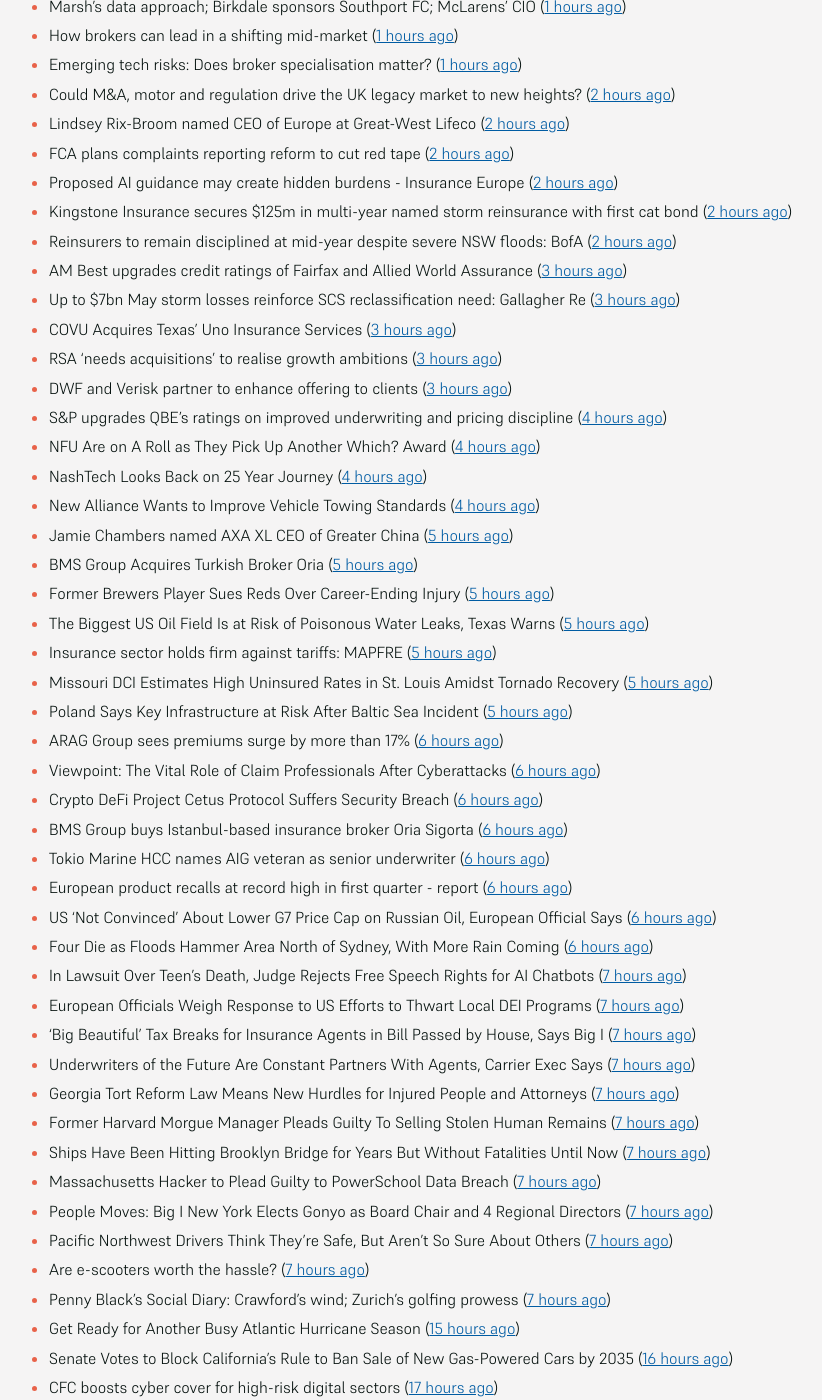
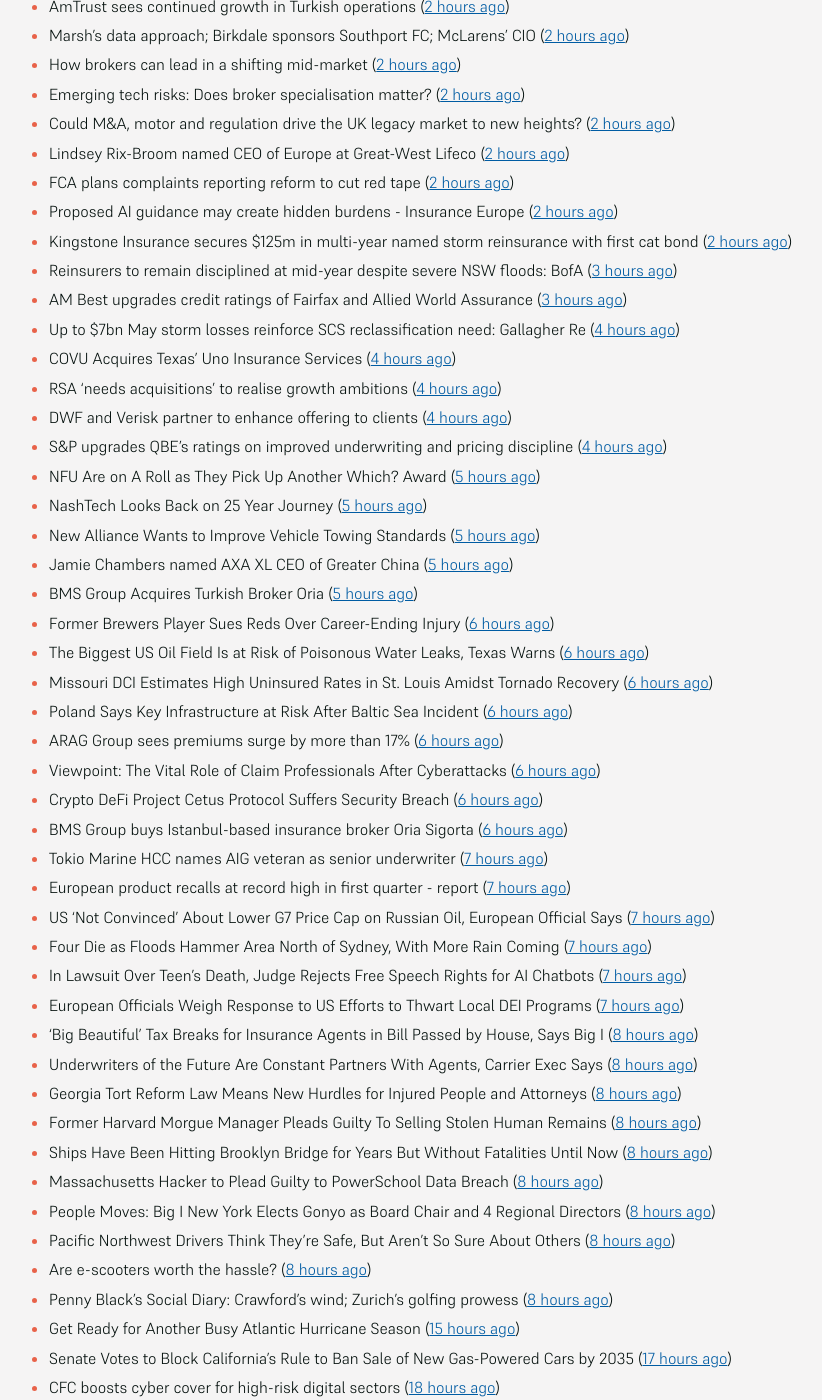
Before and after one commit to mat-0/feeds.thechels.uk, a Jekyll site: the page built from index.md, in a window 1280 px wide and 1400 px high, scrolled down 449 px. Shown: the whole window, without its empty margins (215-1037 px from the left). Built offline with Jekyll 4.4.1, drawn with Linux system fonts in a browser that asks for light colours; some of the changed text lies outside the part shown.

Commit message:
New Feed

```diff
--- a/index.md
+++ b/index.md
@@ -8,68 +8,68 @@ description: Latest Updates
 [Get this as an RSS feed](/feed.rss)
 
 <!-- news_marker starts -->
-- Previsico survey reveals fewer than 30% of UK businesses are prepared for increasing flood impacts due to climate change ([31 minutes ago](https://insurance-edge.net/2025/05/23/previsico-survey-reveals-fewer-than-30-of-uk-businesses-are-prepared-for-increasing-flood-impacts-due-to-climate-change/))
-- Competitive pension buyout costs decline in April 2025, Milliman reports ([47 minutes ago](https://www.reinsurancene.ws/competitive-pension-buyout-costs-decline-in-april-2025-milliman-reports/))
+- Disciplined strategy & deep commitment to clients key to MS Re’s 2024 performance: CEO ([13 minutes ago](https://www.reinsurancene.ws/disciplined-strategy-deep-commitment-to-clients-key-to-ms-res-2024-performance-ceo/))
+- Previsico survey reveals fewer than 30% of UK businesses are prepared for increasing flood impacts due to climate change ([58 minutes ago](https://insurance-edge.net/2025/05/23/previsico-survey-reveals-fewer-than-30-of-uk-businesses-are-prepared-for-increasing-flood-impacts-due-to-climate-change/))
+- Competitive pension buyout costs decline in April 2025, Milliman reports ([1 hours ago](https://www.reinsurancene.ws/competitive-pension-buyout-costs-decline-in-april-2025-milliman-reports/))
 - Fenchurch appoints Kingsley Flynn as Chairman and Non-Executive Director ([1 hours ago](https://www.reinsurancene.ws/fenchurch-appoints-kingsley-flynn-as-chairman-and-non-executive-director/))
-- Acorn Group Rated as Great Place to Work ([1 hours ago](https://insurance-edge.net/2025/05/23/acorn-group-rated-as-great-place-to-work/))
-- AmTrust sees continued growth in Turkish operations ([1 hours ago](https://www.reinsurancene.ws/amtrust-sees-continued-growth-in-turkish-operations/))
-- Marsh’s data approach; Birkdale sponsors Southport FC; McLarens’ CIO ([1 hours ago](https://www.postonline.co.uk/news/7957810/marsh%E2%80%99s-data-approach-birkdale-sponsors-southport-fc-mclarens%E2%80%99-cio))
-- How brokers can lead in a shifting mid-market ([1 hours ago](https://www.insurancebusinessmag.com/uk/news/breaking-news/how-brokers-can-lead-in-a-shifting-midmarket-536720.aspx))
-- Emerging tech risks: Does broker specialisation matter? ([1 hours ago](https://www.insurancebusinessmag.com/uk/news/technology/emerging-tech-risks-does-broker-specialisation-matter-536719.aspx))
+- Acorn Group Rated as Great Place to Work ([2 hours ago](https://insurance-edge.net/2025/05/23/acorn-group-rated-as-great-place-to-work/))
+- AmTrust sees continued growth in Turkish operations ([2 hours ago](https://www.reinsurancene.ws/amtrust-sees-continued-growth-in-turkish-operations/))
+- Marsh’s data approach; Birkdale sponsors Southport FC; McLarens’ CIO ([2 hours ago](https://www.postonline.co.uk/news/7957810/marsh%E2%80%99s-data-approach-birkdale-sponsors-southport-fc-mclarens%E2%80%99-cio))
+- How brokers can lead in a shifting mid-market ([2 hours ago](https://www.insurancebusinessmag.com/uk/news/breaking-news/how-brokers-can-lead-in-a-shifting-midmarket-536720.aspx))
+- Emerging tech risks: Does broker specialisation matter? ([2 hours ago](https://www.insurancebusinessmag.com/uk/news/technology/emerging-tech-risks-does-broker-specialisation-matter-536719.aspx))
 - Could M&A, motor and regulation drive the UK legacy market to new heights? ([2 hours ago](https://www.postonline.co.uk/reinsurance/7957816/could-ma-motor-and-regulation-drive-the-uk-legacy-market-to-new-heights))
 - Lindsey Rix-Broom named CEO of Europe at Great-West Lifeco ([2 hours ago](https://www.insurancebusinessmag.com/uk/news/life-insurance/lindsey-rixbroom-named-ceo-of-europe-at-greatwest-lifeco-536718.aspx))
 - FCA plans complaints reporting reform to cut red tape ([2 hours ago](https://www.insurancebusinessmag.com/uk/news/breaking-news/fca-plans-complaints-reporting-reform-to-cut-red-tape-536717.aspx))
 - Proposed AI guidance may create hidden burdens - Insurance Europe ([2 hours ago](https://www.insurancebusinessmag.com/uk/news/technology/proposed-ai-guidance-may-create-hidden-burdens--insurance-europe-536716.aspx))
 - Kingstone Insurance secures $125m in multi-year named storm reinsurance with first cat bond ([2 hours ago](https://www.reinsurancene.ws/kingstone-insurance-secures-125m-in-multi-year-named-storm-reinsurance-with-first-cat-bond/))
-- Reinsurers to remain disciplined at mid-year despite severe NSW floods: BofA ([2 hours ago](https://www.reinsurancene.ws/reinsurers-to-remain-disciplined-at-mid-year-despite-severe-nsw-floods-bofa/))
+- Reinsurers to remain disciplined at mid-year despite severe NSW floods: BofA ([3 hours ago](https://www.reinsurancene.ws/reinsurers-to-remain-disciplined-at-mid-year-despite-severe-nsw-floods-bofa/))
 - AM Best upgrades credit ratings of Fairfax and Allied World Assurance ([3 hours ago](https://www.reinsurancene.ws/am-best-upgrades-credit-ratings-of-fairfax-and-allied-world-assurance/))
-- Up to $7bn May storm losses reinforce SCS reclassification need: Gallagher Re ([3 hours ago](https://www.reinsurancene.ws/up-to-7bn-may-storm-losses-reinforce-scs-reclassification-need-gallagher-re/))
-- COVU Acquires Texas’ Uno Insurance Services ([3 hours ago](https://www.insurancejournal.com/news/southcentral/2025/05/23/824917.htm))
-- RSA ‘needs acquisitions’ to realise growth ambitions ([3 hours ago](https://www.postonline.co.uk/news/7957807/rsa-%E2%80%98needs-acquisitions%E2%80%99-to-realise-growth-ambitions))
-- DWF and Verisk partner to enhance offering to clients ([3 hours ago](https://www.postonline.co.uk/news/7957815/dwf-and-verisk-partner-to-enhance-offering-to-clients))
+- Up to $7bn May storm losses reinforce SCS reclassification need: Gallagher Re ([4 hours ago](https://www.reinsurancene.ws/up-to-7bn-may-storm-losses-reinforce-scs-reclassification-need-gallagher-re/))
+- COVU Acquires Texas’ Uno Insurance Services ([4 hours ago](https://www.insurancejournal.com/news/southcentral/2025/05/23/824917.htm))
+- RSA ‘needs acquisitions’ to realise growth ambitions ([4 hours ago](https://www.postonline.co.uk/news/7957807/rsa-%E2%80%98needs-acquisitions%E2%80%99-to-realise-growth-ambitions))
+- DWF and Verisk partner to enhance offering to clients ([4 hours ago](https://www.postonline.co.uk/news/7957815/dwf-and-verisk-partner-to-enhance-offering-to-clients))
 - S&P upgrades QBE’s ratings on improved underwriting and pricing discipline ([4 hours ago](https://www.reinsurancene.ws/sp-upgrades-qbes-ratings-on-improved-underwriting-and-pricing-discipline/))
-- NFU Are on A Roll as They Pick Up Another Which? Award ([4 hours ago](https://insurance-edge.net/2025/05/23/nfu-are-on-a-roll-as-they-pick-up-another-which-award/))
-- NashTech Looks Back on 25 Year Journey ([4 hours ago](https://insurance-edge.net/2025/05/23/nashtech-looks-back-on-25-year-journey/))
-- New Alliance Wants to Improve Vehicle Towing Standards ([4 hours ago](https://insurance-edge.net/2025/05/23/new-alliance-wants-to-improve-vehicle-towing-standards/))
+- NFU Are on A Roll as They Pick Up Another Which? Award ([5 hours ago](https://insurance-edge.net/2025/05/23/nfu-are-on-a-roll-as-they-pick-up-another-which-award/))
+- NashTech Looks Back on 25 Year Journey ([5 hours ago](https://insurance-edge.net/2025/05/23/nashtech-looks-back-on-25-year-journey/))
+- New Alliance Wants to Improve Vehicle Towing Standards ([5 hours ago](https://insurance-edge.net/2025/05/23/new-alliance-wants-to-improve-vehicle-towing-standards/))
 - Jamie Chambers named AXA XL CEO of Greater China ([5 hours ago](https://www.reinsurancene.ws/jamie-chambers-named-axa-xl-ceo-of-greater-china/))
 - BMS Group Acquires Turkish Broker Oria ([5 hours ago](https://www.insurancejournal.com/news/international/2025/05/23/824941.htm))
-- Former Brewers Player Sues Reds Over Career-Ending Injury ([5 hours ago](https://www.insurancejournal.com/news/midwest/2025/05/23/824903.htm))
-- The Biggest US Oil Field Is at Risk of Poisonous Water Leaks, Texas Warns ([5 hours ago](https://www.insurancejournal.com/news/southcentral/2025/05/23/824907.htm))
-- Insurance sector holds firm against tariffs: MAPFRE ([5 hours ago](https://www.reinsurancene.ws/insurance-sector-holds-firm-against-tariffs-mapfre/))
-- Missouri DCI Estimates High Uninsured Rates in St. Louis Amidst Tornado Recovery ([5 hours ago](https://www.insurancejournal.com/news/midwest/2025/05/23/824913.htm))
-- Poland Says Key Infrastructure at Risk After Baltic Sea Incident ([5 hours ago](https://www.insurancejournal.com/news/international/2025/05/23/824938.htm))
+- Former Brewers Player Sues Reds Over Career-Ending Injury ([6 hours ago](https://www.insurancejournal.com/news/midwest/2025/05/23/824903.htm))
+- The Biggest US Oil Field Is at Risk of Poisonous Water Leaks, Texas Warns ([6 hours ago](https://www.insurancejournal.com/news/southcentral/2025/05/23/824907.htm))
+- Missouri DCI Estimates High Uninsured Rates in St. Louis Amidst Tornado Recovery ([6 hours ago](https://www.insurancejournal.com/news/midwest/2025/05/23/824913.htm))
+- Poland Says Key Infrastructure at Risk After Baltic Sea Incident ([6 hours ago](https://www.insurancejournal.com/news/international/2025/05/23/824938.htm))
 - ARAG Group sees premiums surge by more than 17% ([6 hours ago](https://www.insurancebusinessmag.com/uk/news/breaking-news/arag-group-sees-premiums-surge-by-more-than-17-536693.aspx))
 - Viewpoint: The Vital Role of Claim Professionals After Cyberattacks ([6 hours ago](https://www.insurancejournal.com/news/national/2025/05/23/824781.htm))
 - Crypto DeFi Project Cetus Protocol Suffers Security Breach ([6 hours ago](https://www.insurancejournal.com/news/international/2025/05/23/824934.htm))
 - BMS Group buys Istanbul-based insurance broker Oria Sigorta ([6 hours ago](https://www.insurancebusinessmag.com/uk/news/breaking-news/bms-group-buys-istanbulbased-insurance-broker-oria-sigorta-536691.aspx))
-- Tokio Marine HCC names AIG veteran as senior underwriter ([6 hours ago](https://www.insurancebusinessmag.com/uk/news/professional-liability/tokio-marine-hcc-names-aig-veteran-as-senior-underwriter-536690.aspx))
-- European product recalls at record high in first quarter - report ([6 hours ago](https://www.insurancebusinessmag.com/uk/news/breaking-news/european-product-recalls-at-record-high-in-first-quarter--report-536689.aspx))
-- US ‘Not Convinced’ About Lower G7 Price Cap on Russian Oil, European Official Says ([6 hours ago](https://www.insurancejournal.com/news/international/2025/05/23/824931.htm))
-- Four Die as Floods Hammer Area North of Sydney, With More Rain Coming ([6 hours ago](https://www.insurancejournal.com/news/international/2025/05/23/824927.htm))
+- Tokio Marine HCC names AIG veteran as senior underwriter ([7 hours ago](https://www.insurancebusinessmag.com/uk/news/professional-liability/tokio-marine-hcc-names-aig-veteran-as-senior-underwriter-536690.aspx))
+- European product recalls at record high in first quarter - report ([7 hours ago](https://www.insurancebusinessmag.com/uk/news/breaking-news/european-product-recalls-at-record-high-in-first-quarter--report-536689.aspx))
+- US ‘Not Convinced’ About Lower G7 Price Cap on Russian Oil, European Official Says ([7 hours ago](https://www.insurancejournal.com/news/international/2025/05/23/824931.htm))
+- Four Die as Floods Hammer Area North of Sydney, With More Rain Coming ([7 hours ago](https://www.insurancejournal.com/news/international/2025/05/23/824927.htm))
 - In Lawsuit Over Teen’s Death, Judge Rejects Free Speech Rights for AI Chatbots ([7 hours ago](https://www.insurancejournal.com/news/national/2025/05/23/824758.htm))
 - European Officials Weigh Response to US Efforts to Thwart Local DEI Programs ([7 hours ago](https://www.insurancejournal.com/news/international/2025/05/23/824762.htm))
-- ‘Big Beautiful’ Tax Breaks for Insurance Agents in Bill Passed by House, Says Big I ([7 hours ago](https://www.insurancejournal.com/news/national/2025/05/23/824883.htm))
-- Underwriters of the Future Are Constant Partners With Agents, Carrier Exec Says ([7 hours ago](https://www.insurancejournal.com/news/national/2025/05/23/824719.htm))
-- Georgia Tort Reform Law Means New Hurdles for Injured People and Attorneys ([7 hours ago](https://www.insurancejournal.com/news/southeast/2025/05/23/824861.htm))
-- Former Harvard Morgue Manager Pleads Guilty To Selling Stolen Human Remains ([7 hours ago](https://www.insurancejournal.com/news/east/2025/05/23/824859.htm))
-- Ships Have Been Hitting Brooklyn Bridge for Years But Without Fatalities Until Now ([7 hours ago](https://www.insurancejournal.com/news/east/2025/05/23/824881.htm))
-- Massachusetts Hacker to Plead Guilty to PowerSchool Data Breach ([7 hours ago](https://www.insurancejournal.com/news/east/2025/05/23/824874.htm))
-- People Moves: Big I New York Elects Gonyo as Board Chair and 4 Regional Directors ([7 hours ago](https://www.insurancejournal.com/news/east/2025/05/23/824816.htm))
-- Pacific Northwest Drivers Think They’re Safe, But Aren’t So Sure About Others ([7 hours ago](https://www.insurancejournal.com/news/west/2025/05/23/824682.htm))
-- Are e-scooters worth the hassle? ([7 hours ago](https://www.postonline.co.uk/regulation/7957744/are-e-scooters-worth-the-hassle))
-- Penny Black’s Social Diary: Crawford’s wind; Zurich’s golfing prowess ([7 hours ago](https://www.postonline.co.uk/people/7957569/penny-black%E2%80%99s-social-diary-crawford%E2%80%99s-wind-zurich%E2%80%99s-golfing-prowess))
+- ‘Big Beautiful’ Tax Breaks for Insurance Agents in Bill Passed by House, Says Big I ([8 hours ago](https://www.insurancejournal.com/news/national/2025/05/23/824883.htm))
+- Underwriters of the Future Are Constant Partners With Agents, Carrier Exec Says ([8 hours ago](https://www.insurancejournal.com/news/national/2025/05/23/824719.htm))
+- Georgia Tort Reform Law Means New Hurdles for Injured People and Attorneys ([8 hours ago](https://www.insurancejournal.com/news/southeast/2025/05/23/824861.htm))
+- Former Harvard Morgue Manager Pleads Guilty To Selling Stolen Human Remains ([8 hours ago](https://www.insurancejournal.com/news/east/2025/05/23/824859.htm))
+- Ships Have Been Hitting Brooklyn Bridge for Years But Without Fatalities Until Now ([8 hours ago](https://www.insurancejournal.com/news/east/2025/05/23/824881.htm))
+- Massachusetts Hacker to Plead Guilty to PowerSchool Data Breach ([8 hours ago](https://www.insurancejournal.com/news/east/2025/05/23/824874.htm))
+- People Moves: Big I New York Elects Gonyo as Board Chair and 4 Regional Directors ([8 hours ago](https://www.insurancejournal.com/news/east/2025/05/23/824816.htm))
+- Pacific Northwest Drivers Think They’re Safe, But Aren’t So Sure About Others ([8 hours ago](https://www.insurancejournal.com/news/west/2025/05/23/824682.htm))
+- Are e-scooters worth the hassle? ([8 hours ago](https://www.postonline.co.uk/regulation/7957744/are-e-scooters-worth-the-hassle))
+- Penny Black’s Social Diary: Crawford’s wind; Zurich’s golfing prowess ([8 hours ago](https://www.postonline.co.uk/people/7957569/penny-black%E2%80%99s-social-diary-crawford%E2%80%99s-wind-zurich%E2%80%99s-golfing-prowess))
 - Get Ready for Another Busy Atlantic Hurricane Season ([15 hours ago](https://www.insurancejournal.com/news/national/2025/05/22/824899.htm))
-- Senate Votes to Block California’s Rule to Ban Sale of New Gas-Powered Cars by 2035 ([16 hours ago](https://www.insurancejournal.com/news/west/2025/05/22/824884.htm))
-- CFC boosts cyber cover for high-risk digital sectors ([17 hours ago](https://www.insurancebusinessmag.com/uk/news/cyber/cfc-boosts-cyber-cover-for-highrisk-digital-sectors-536652.aspx))
-- Combating misinformation strategy: Verify, then trust ([18 hours ago](https://www.dig-in.com/opinion/strategies-for-fighting-misinformation))
-- AI is changing insurance strategies for small businesses ([18 hours ago](https://www.dig-in.com/opinion/ai-is-changing-insurance-strategies-for-small-businesses))
+- Senate Votes to Block California’s Rule to Ban Sale of New Gas-Powered Cars by 2035 ([17 hours ago](https://www.insurancejournal.com/news/west/2025/05/22/824884.htm))
+- CFC boosts cyber cover for high-risk digital sectors ([18 hours ago](https://www.insurancebusinessmag.com/uk/news/cyber/cfc-boosts-cyber-cover-for-highrisk-digital-sectors-536652.aspx))
+- Combating misinformation strategy: Verify, then trust ([19 hours ago](https://www.dig-in.com/opinion/strategies-for-fighting-misinformation))
+- AI is changing insurance strategies for small businesses ([19 hours ago](https://www.dig-in.com/opinion/ai-is-changing-insurance-strategies-for-small-businesses))
 - D.A. Says Former California Police Officer on Workers’ Comp Went to Festival, Skied ([19 hours ago](https://www.insurancejournal.com/news/west/2025/05/22/824698.htm))
 - People Moves: Swingle Collins & Associates Names Curtis as President ([20 hours ago](https://www.insurancejournal.com/news/southcentral/2025/05/22/824852.htm))
 - People Moves: Willis Promotes Williamson as Canada Leader; HDI Global Taps RSA’s McDowell as Sales & Distribution Lead for International Programs and Captives ([20 hours ago](https://www.insurancejournal.com/news/international/2025/05/22/824842.htm))
-- Kota Raises $14.5 Million to Streamline Insurance Benefits Infrastructure ([20 hours ago](https://www.insurtechinsights.com/kota-raises-14-5-million-to-streamline-insurance-benefits-infrastructure/))
-- Davies Secures New Credit Facility of £275m ([21 hours ago](https://insurance-edge.net/2025/05/22/davies-secures-new-credit-facility-of-275m/))
+- Kota Raises $14.5 Million to Streamline Insurance Benefits Infrastructure ([21 hours ago](https://www.insurtechinsights.com/kota-raises-14-5-million-to-streamline-insurance-benefits-infrastructure/))
+- Davies Secures New Credit Facility of £275m ([22 hours ago](https://insurance-edge.net/2025/05/22/davies-secures-new-credit-facility-of-275m/))
 - State Farm's added California rate hike request gets pushback ([22 hours ago](https://www.dig-in.com/news/state-farms-added-california-rate-hike-gets-pushback))
-- Previsico Report Finds Fewer Than 30% of UK Businesses Prepared for Growing Flood Risks Amid Climate Change ([23 hours ago](https://www.insurtechinsights.com/previsico-report-finds-fewer-than-30-of-uk-businesses-prepared-for-growing-flood-risks-amid-climate-change/))
+- Previsico Report Finds Fewer Than 30% of UK Businesses Prepared for Growing Flood Risks Amid Climate Change ([1 days ago](https://www.insurtechinsights.com/previsico-report-finds-fewer-than-30-of-uk-businesses-prepared-for-growing-flood-risks-amid-climate-change/))
 - Marsh McLennan settles massive lawsuit ([1 days ago](https://www.insurancebusinessmag.com/uk/news/legal-insights/marsh-mclennan-settles-massive-lawsuit-536579.aspx))
 - Davies secures £275m for M&A and genAI investment ([1 days ago](https://www.postonline.co.uk/claims/7957808/davies-secures-%C2%A3275m-for-ma-and-genai-investment))
 - The case for MBOs: Yutree's managing director urges brokers to rethink their future ([1 days ago](https://www.insurancebusinessmag.com/uk/news/business-resilience/the-case-for-mbos-yutrees-managing-director-urges-brokers-to-rethink-their-future-536561.aspx))
```
